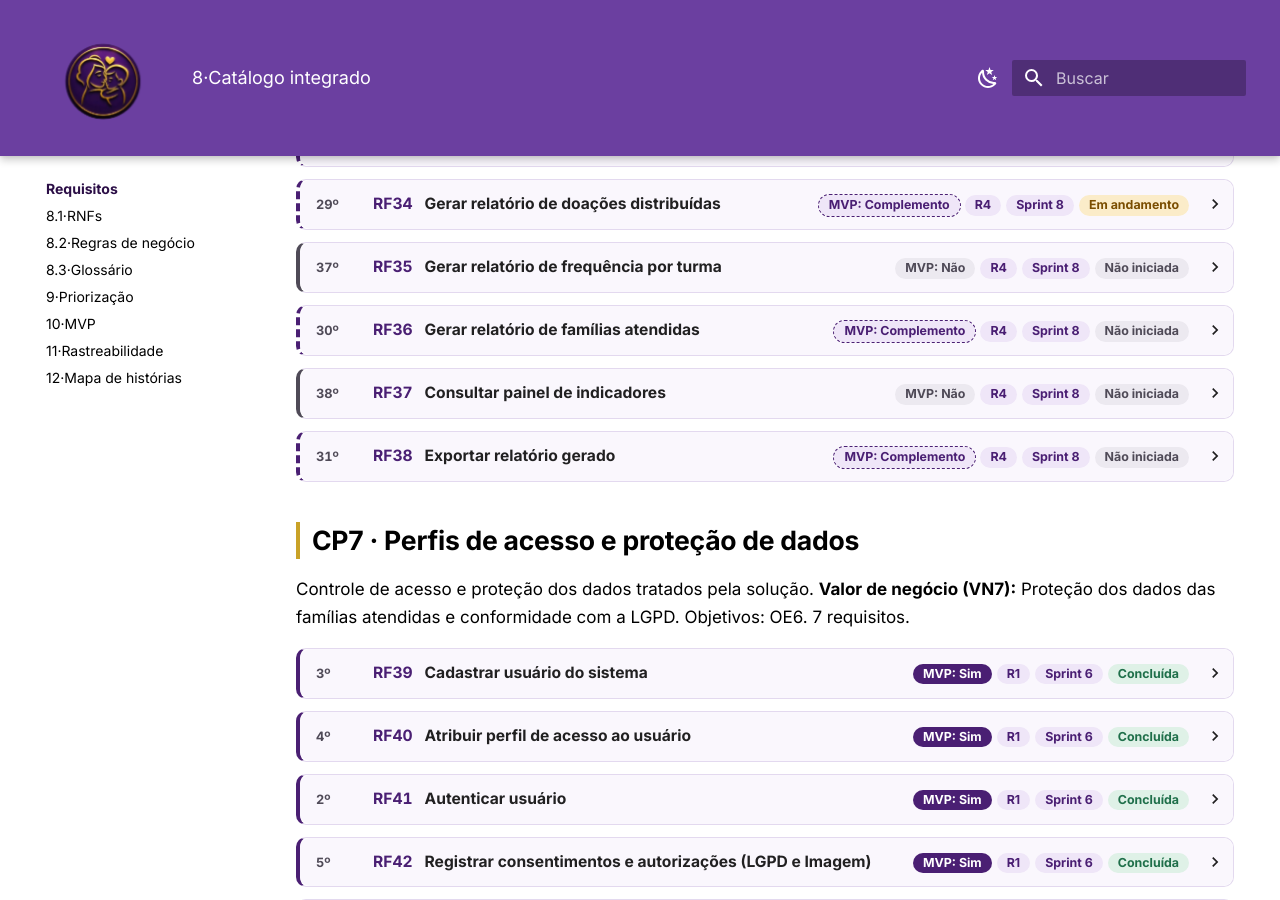
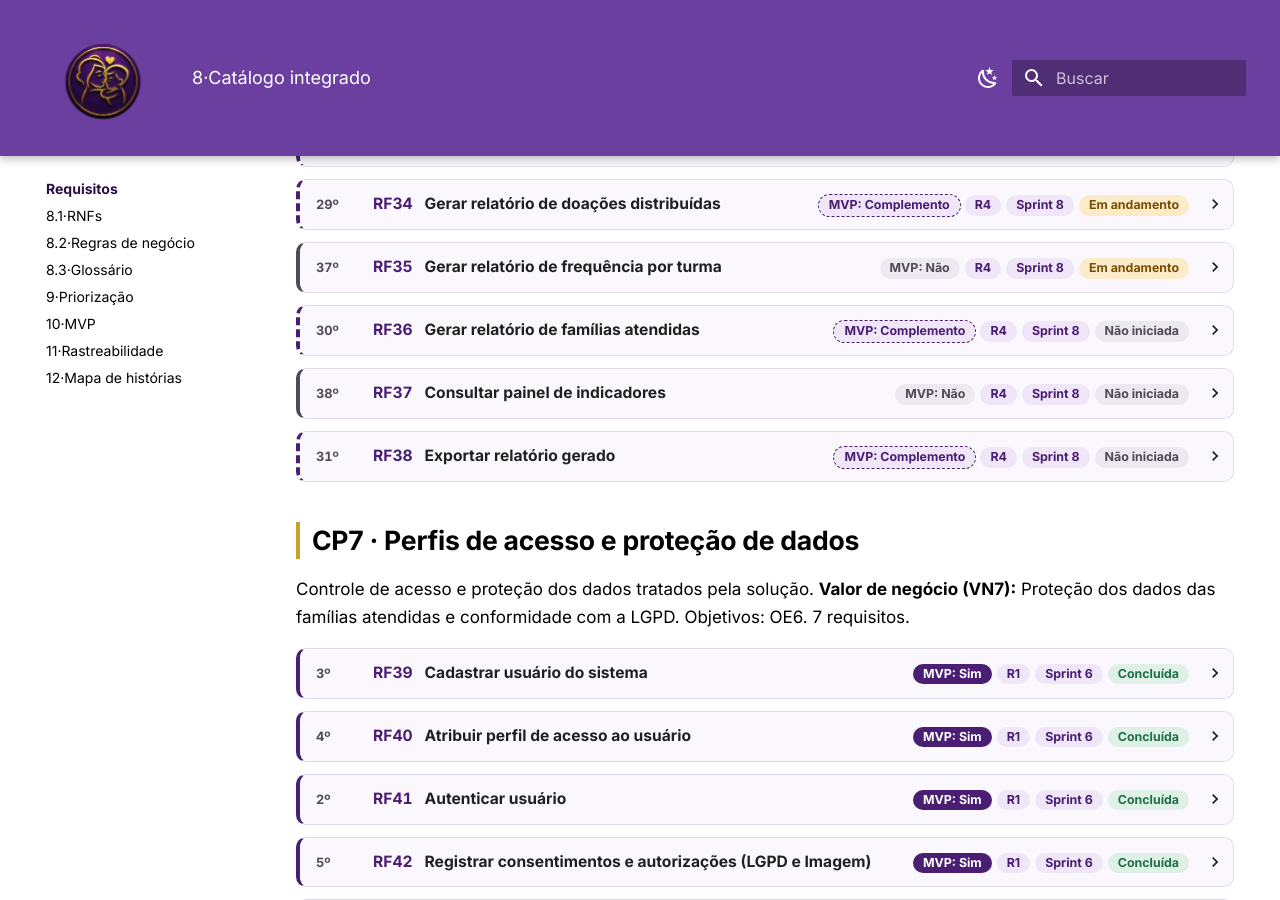
Before and after one commit to mdsreq-fga-unb/REQ-2026.2-T01-MaesGuerreiras, an MkDocs documentation site: the page built from docs/08-requisitos/index.md, in a window 1280 px wide and 900 px high, scrolled down 4111 px. Built offline with MkDocs 1.6.1 and Material for MkDocs 9.7.7, drawn with Linux system fonts in a browser that asks for light colours.

Commit message:
Atualiza a situação dos requisitos a partir das issues

```diff
--- a/docs/08-requisitos/index.md
+++ b/docs/08-requisitos/index.md
@@ -684,8 +684,8 @@ Acompanhamento dos resultados e indicadores da associação. **Valor de negócio
 
 </details>
 
-<details class="ficha" id="rf35" data-cp="cp6" data-release="r4" data-sprint="8" data-mvp="nao" data-situacao="nao-iniciada" data-valor="2" data-esforco="2" data-ordem="37" data-perfis="coordenacao" markdown="1">
-<summary><span class="ficha__ordem" title="Posição na ordem do backlog">37º</span> <span class="ficha__id">RF35</span> <span class="ficha__nome">Gerar relatório de frequência por turma</span> <span class="ficha__chips"><span class="chip chip--mvp-nao">MVP: Não</span> <span class="chip">R4</span> <span class="chip">Sprint 8</span> <span class="chip chip--sit-nao-iniciada">Não iniciada</span></span></summary>
+<details class="ficha" id="rf35" data-cp="cp6" data-release="r4" data-sprint="8" data-mvp="nao" data-situacao="em-andamento" data-valor="2" data-esforco="2" data-ordem="37" data-perfis="coordenacao" markdown="1">
+<summary><span class="ficha__ordem" title="Posição na ordem do backlog">37º</span> <span class="ficha__id">RF35</span> <span class="ficha__nome">Gerar relatório de frequência por turma</span> <span class="ficha__chips"><span class="chip chip--mvp-nao">MVP: Não</span> <span class="chip">R4</span> <span class="chip">Sprint 8</span> <span class="chip chip--sit-em-andamento">Em andamento</span></span></summary>
 
 | Parte do registro | Informação |
 | :--- | :--- |
@@ -697,8 +697,8 @@ Acompanhamento dos resultados e indicadores da associação. **Valor de negócio
 | Critérios de aceitação | **CA-RF35-01:** A Coordenação consegue gerar o relatório de presenças e faltas de uma turma por período ou por encontro específico.<br>**CA-RF35-02:** O relatório considera somente os participantes e encontros da turma e do recorte consultados.<br>**CA-RF35-03:** O resultado corresponde aos registros de frequência vigentes, incluindo justificativas registradas pelo RF29 e correções realizadas pelo RF30. A falta justificada continua identificável como tal.<br>**CA-RF35-04:** Quando não existem registros de frequência para o recorte, o sistema informa essa ausência, sem transformar falta de registro em presença ou falta.<br>**CA-RF35-05:** Voluntário e Visitante não conseguem gerar nem acessar o relatório restrito, respeitando o RNF07, inclusive por acesso direto à operação.<br>**CA-RF35-06:** A consulta dos resultados atende ao RNF03: até 3 segundos em pelo menos 95% das requisições, em conexão móvel 3G/4G.<br>Evidência prevista: Turmas e encontros com presenças, faltas, justificativas e correções conhecidas, consulta por período e encontro, ausência de registros, testes de acesso e medição do RNF03. |
 | Priorização | Valor **2** (fonte: avaliação da cliente por requisito, planilha de priorização v2) · Esforço **2** · Risco: Médio · Posição **37** na ordem<br>**Valor (cliente):** Could have, critério: frequência ou abrangência de uso. «O RF31 e a própria chamada já respondem "quem veio". Pode subir se algum parceiro ou edital de oficina exigir comprovação de frequência.»<br>**Esforço (equipe):** esforço 3 · complexidade 2 · lacuna 2 → consolidado 2,3. A parte do relatório não é difícil, mas leva mais tempo para implementar.<br>**Leitura da matriz:** Entrega futura (valor 2 · esforço 2). Depois do MVP. |
 | Entrega | MVP: **não**, conforme a nova matriz (planilha v2) · Release **R4** · Sprint **8** · Iceberg: Base |
-| Situação | Não iniciada |
-| Evolução | 29/10/2026 · Nova matriz, com o valor dado pela cliente por requisito (planilha v2): esforço 4 → 2. ([MUD-015](../14-historico/index.md#mud-015))<br>26/11/2026 · Incluídos critérios de aceitação para os 23 RFs previstos para a Sprint 8 e o fechamento, com evidências previstas e pendências de definição identificadas. ([MUD-057](../14-historico/index.md#mud-057)) |
+| Situação | Em andamento |
+| Evolução | 29/10/2026 · Nova matriz, com o valor dado pela cliente por requisito (planilha v2): esforço 4 → 2. ([MUD-015](../14-historico/index.md#mud-015))<br>26/11/2026 · Incluídos critérios de aceitação para os 23 RFs previstos para a Sprint 8 e o fechamento, com evidências previstas e pendências de definição identificadas. ([MUD-057](../14-historico/index.md#mud-057))<br>26/11/2026 · Situação: Não iniciada → Em andamento (issue #125). ([MUD-076](../14-historico/index.md#mud-076)) |
 
 </details>
 
```
Also changed, not shown: docs/14-historico/index.md (+1 -0 lines).
